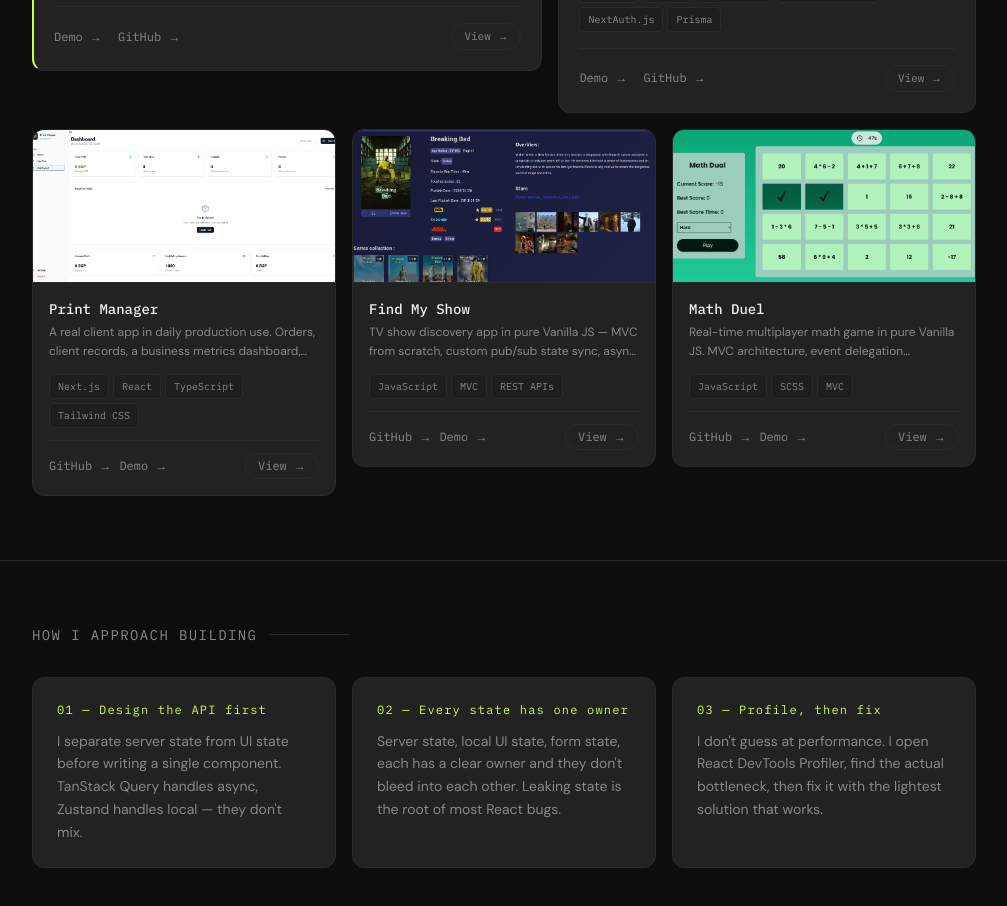
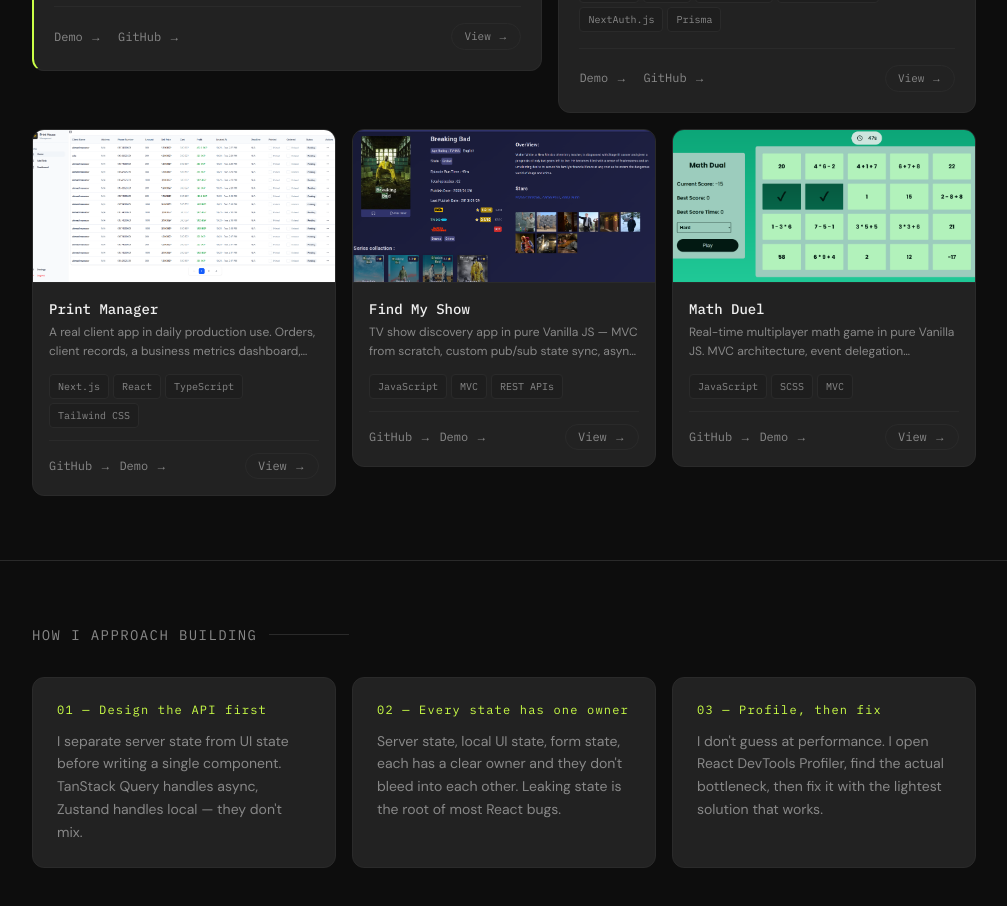
Before and after one commit to alysalah83/portfolio, a Next.js app: page / in a window 1280 px wide. Shown: the part 1920-2826 px from the top of the page, without its empty margins (136-1143 px from the left). Built offline with nearby package versions, Linux system fonts and the light colour scheme.

Commit message:
changed projects (print manger, digital shop) poster image

```diff
--- a/components/projects-section/projects.const.ts
+++ b/components/projects-section/projects.const.ts
@@ -182,7 +182,7 @@ export const projects: Project[] = [
     title: "Print Manager — Business Tool",
     cardTitle: "Print Manager",
     sub: "Client project · Live in production · 2025",
-    posterImage: "/printHouse/printHouse4.png",
+    posterImage: "/printHouse/printHouse2.png",
     images: [
       "/printHouse/printHouse2.png",
       "/printHouse/printHouse3.png",
```
Also changed, not shown: public/digitalShop/digitalshop1.png.
